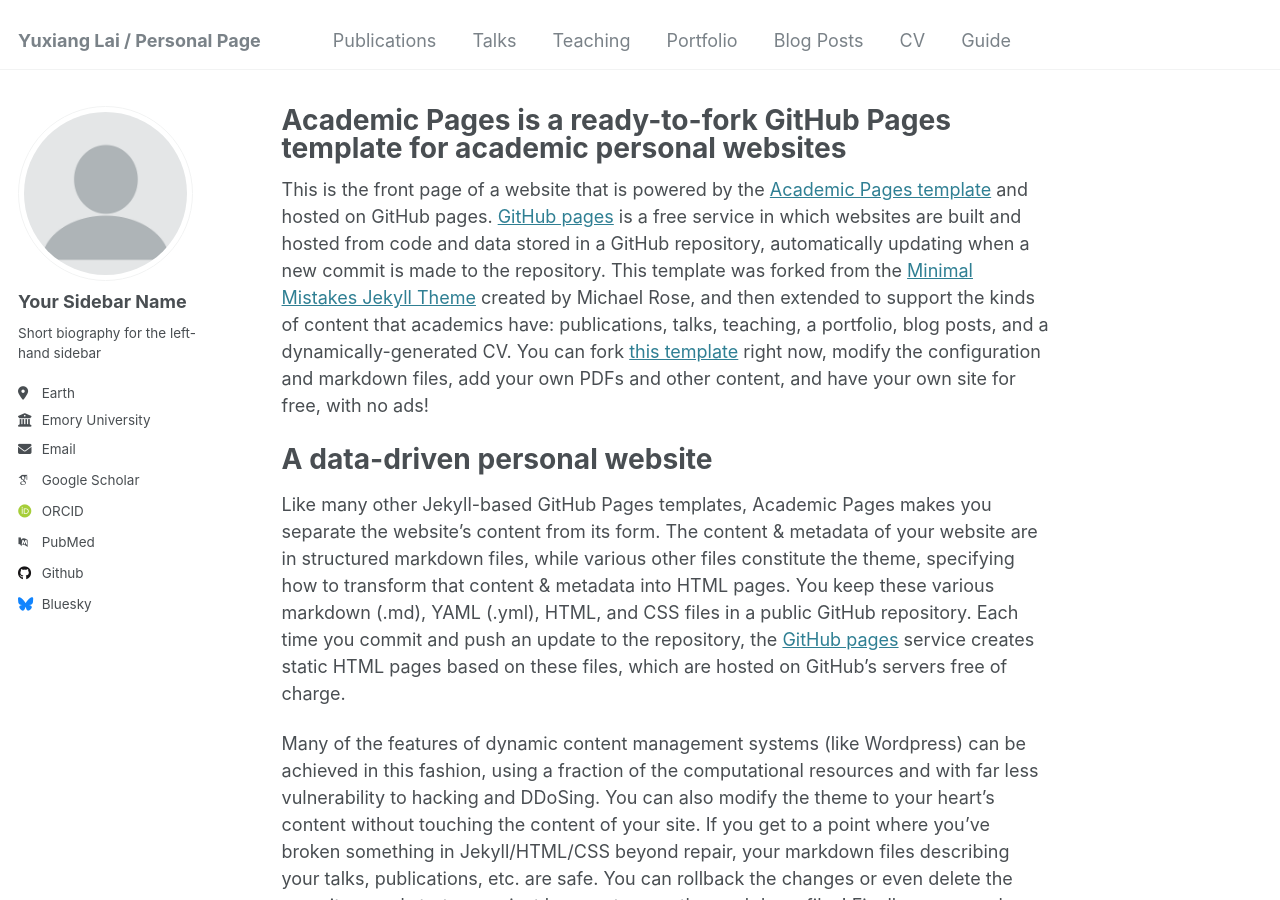
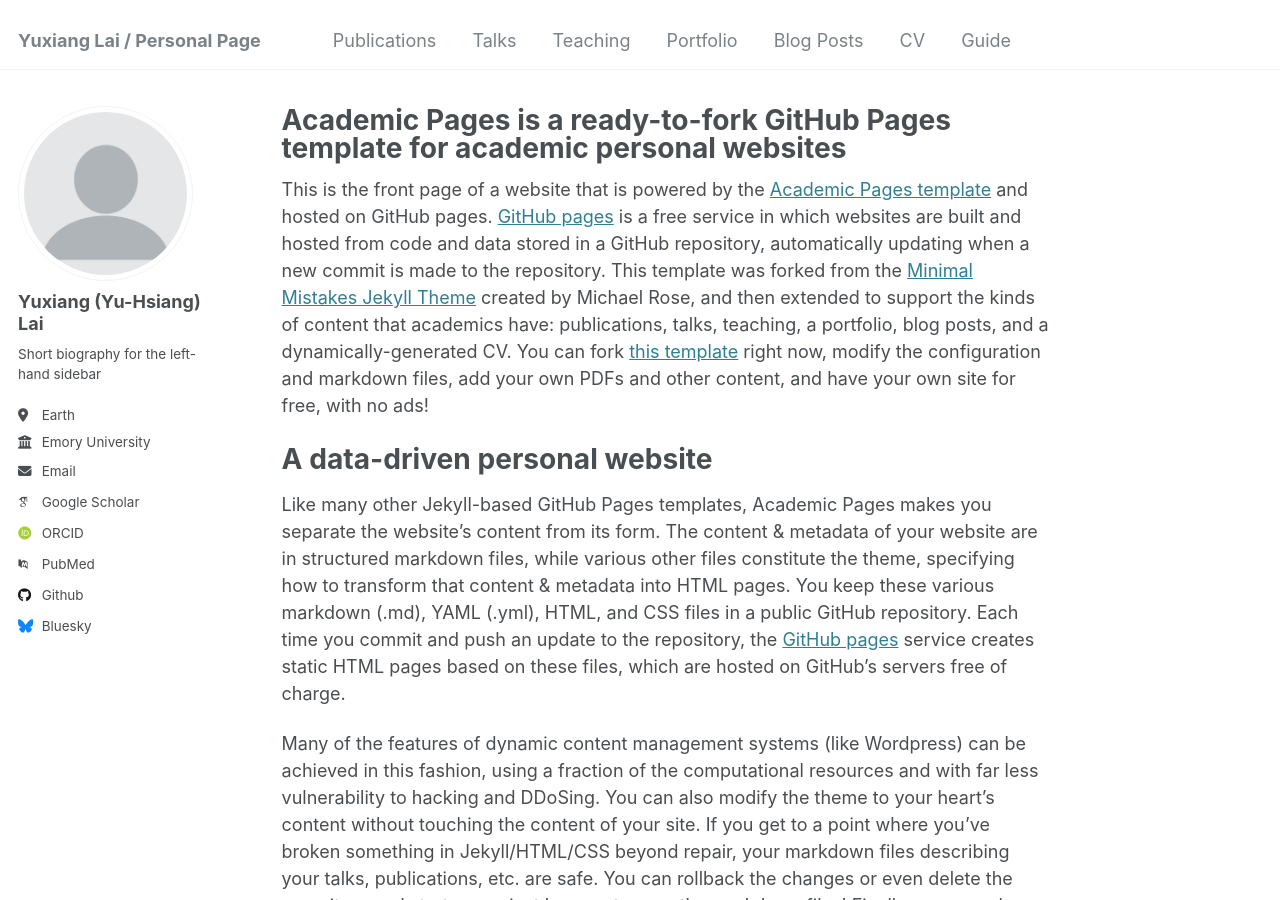
Before and after one commit to Yuxiang-Lai117/Yuxiang-Lai117.github.io, a Jekyll site: the page built from _pages/about.md, in a window 1280 px wide and 900 px high. Built offline with Jekyll 4.4.1, drawn with Linux system fonts in a browser that asks for light colours; some web fonts are replaced.

Commit message:
Update _config.yml

```diff
--- a/_config.yml
+++ b/_config.yml
@@ -22,7 +22,7 @@ repository               : "Yuxiang-Lai117/Yuxiang-Lai117.github.io"
 author:
   # Biographic information
   avatar           : "profile.png"
-  name             : "Your Sidebar Name"
+  name             : "Yuxiang (Yu-Hsiang) Lai"
   pronouns         : # example: "she/her"
   bio              : "Short biography for the left-hand sidebar"
   location         : "Earth"
```
